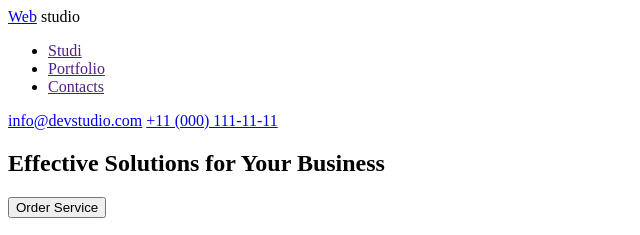
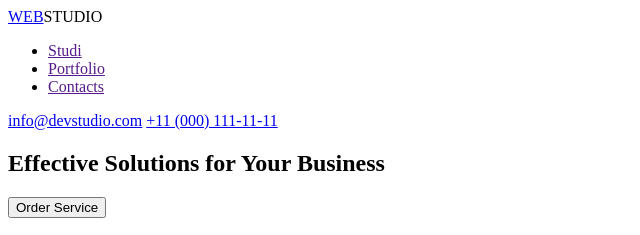
Before and after one commit to Parkhomovych/goit-murkup-hw-01, a plain HTML site: page index.html in a window 1280 px wide. Shown: the top 235 px of the page, 0-640 px from the left. Drawn offline with Linux system fonts and the light colour scheme.

Commit message:
one homevork

```diff
--- a/index.html
+++ b/index.html
@@ -11,7 +11,7 @@
 <body>
     <header>
         <nav>
-            <a href="#">Web</a> studio
+            <a href="#">WEB</a><span>STUDIO</span>
             <ul>
                 <li><a target="_blank" href="">Studi</a></li>
                 <li><a target="_blank" href="">Portfolio</a></li>
@@ -78,7 +78,7 @@
         </section>
     </main>
     <footer>
-        <h3><a href="">WEB</a>STUDIO</h3>
+        <h3><a href="">WEB</a><span>STUDIO</span></h3>
         <p>Increase the flow of customers and sales for your business with digital marketing & growth solutions.</p>
     </footer>
 </body>
```
